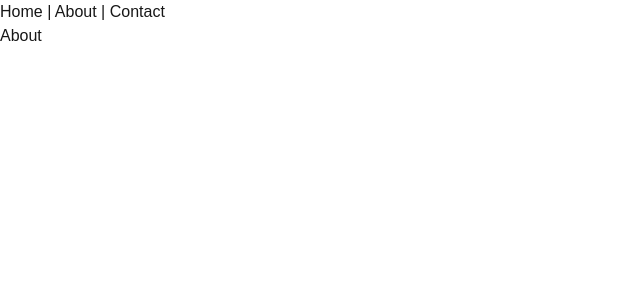
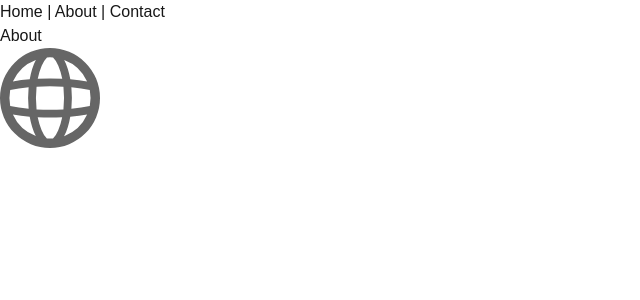
Before and after one commit to susanpant7/next-js-basics, a Next.js app: page /about in a window 1280 px wide. Shown: the top 300 px of the page, without its empty margins (0-640 px from the left). Built offline with nearby package versions, Linux system fonts and the light colour scheme.

Commit message:
adding image

```diff
--- a/app/about/page.tsx
+++ b/app/about/page.tsx
@@ -1,5 +1,23 @@
+import Image from "next/image";
+
 export default function About() {
   return (
-    <div>About</div>
+    <>
+        <div>About</div>
+        {/* this is a static image */}
+        {/* next js automatically optimizes the image */}
+        {/* priority is used to tell next js that this image is important */}
+        {/* width and height are used to tell next js the size of the image */}
+        {/* alt is used to describe the image for accessibility */}
+        {/* src is the path to the image. It is relative to the public folder */}
+        <Image
+          className="dark:invert"
+          src="/globe.svg"
+          alt="about page image"
+          width={100}
+          height={20}
+          priority
+        />
+    </>
   )
 }
--- a/app/contact/page.tsx
+++ b/app/contact/page.tsx
@@ -1,5 +1,20 @@
+import Image from "next/image";
+
 export default function Contact() {
   return (
-    <div>Contact</div>
-  )
+    <>
+      <div>Contact</div>
+      {/* this is a dynamic image */}
+      {/* the hostname is the domain name of the website
+        the hostname needs to be added to the next.config.js file */}
+      <Image
+        className="dark:invert"
+        src="https://m.media-amazon.com/images/G/01/DiscoTec/2024/CategoryFlips/2025/Spring_Summer/CE/EN/Summer/Browse/CE_Summer25_4594-DT-and-MOB-432x432-EN._CB550344832_UC290,290_.jpg"
+        alt="Next.js logo"
+        width={100}
+        height={20}
+        priority
+      />
+    </>
+  );
 }
--- a/next.config.ts
+++ b/next.config.ts
@@ -2,6 +2,14 @@ import type { NextConfig } from "next";
 
 const nextConfig: NextConfig = {
   /* config options here */
+  images: {
+    remotePatterns: [
+      {
+        protocol: "https",
+        hostname: "m.media-amazon.com",
+      },
+    ],
+  },
   reactCompiler: true,
 };
 
```
